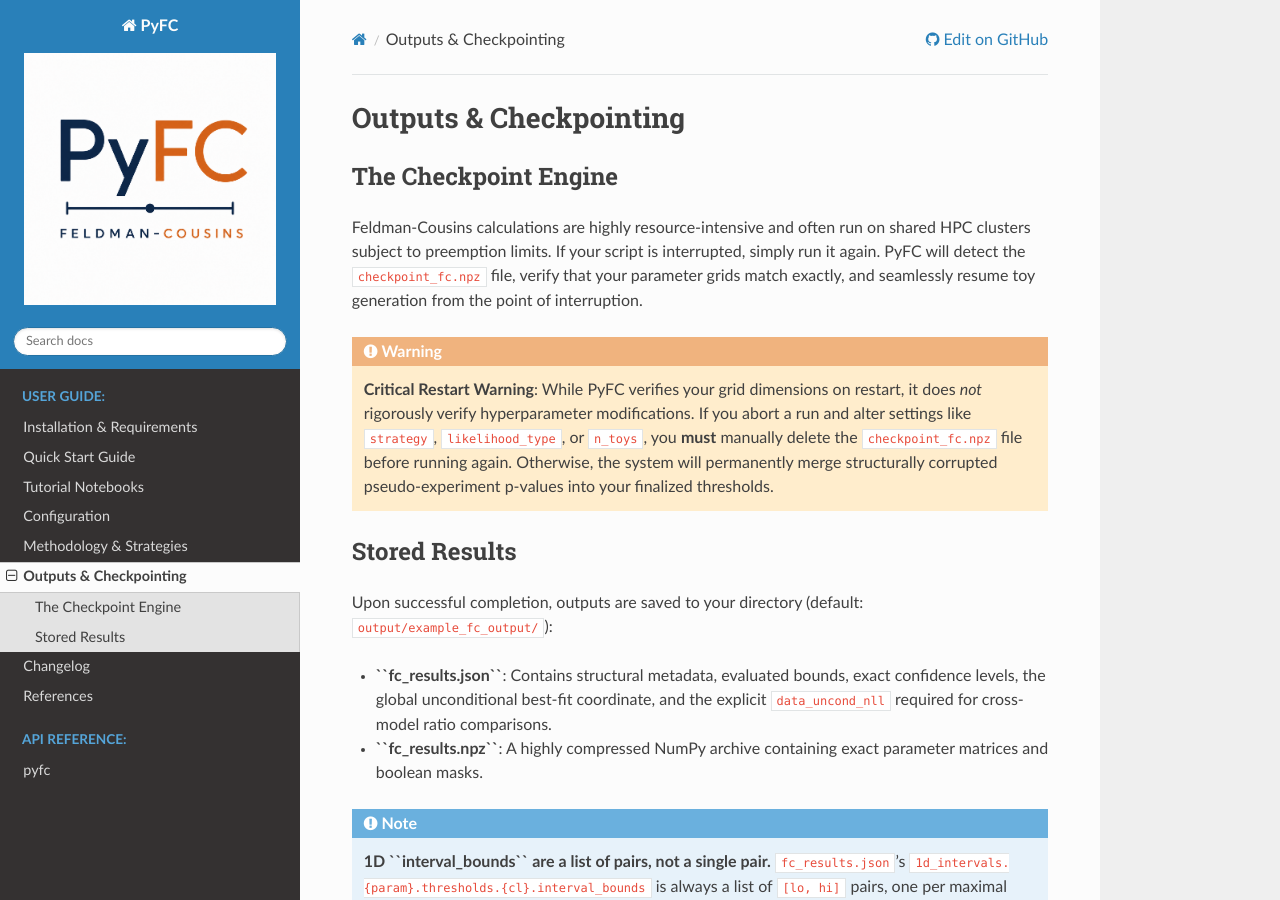
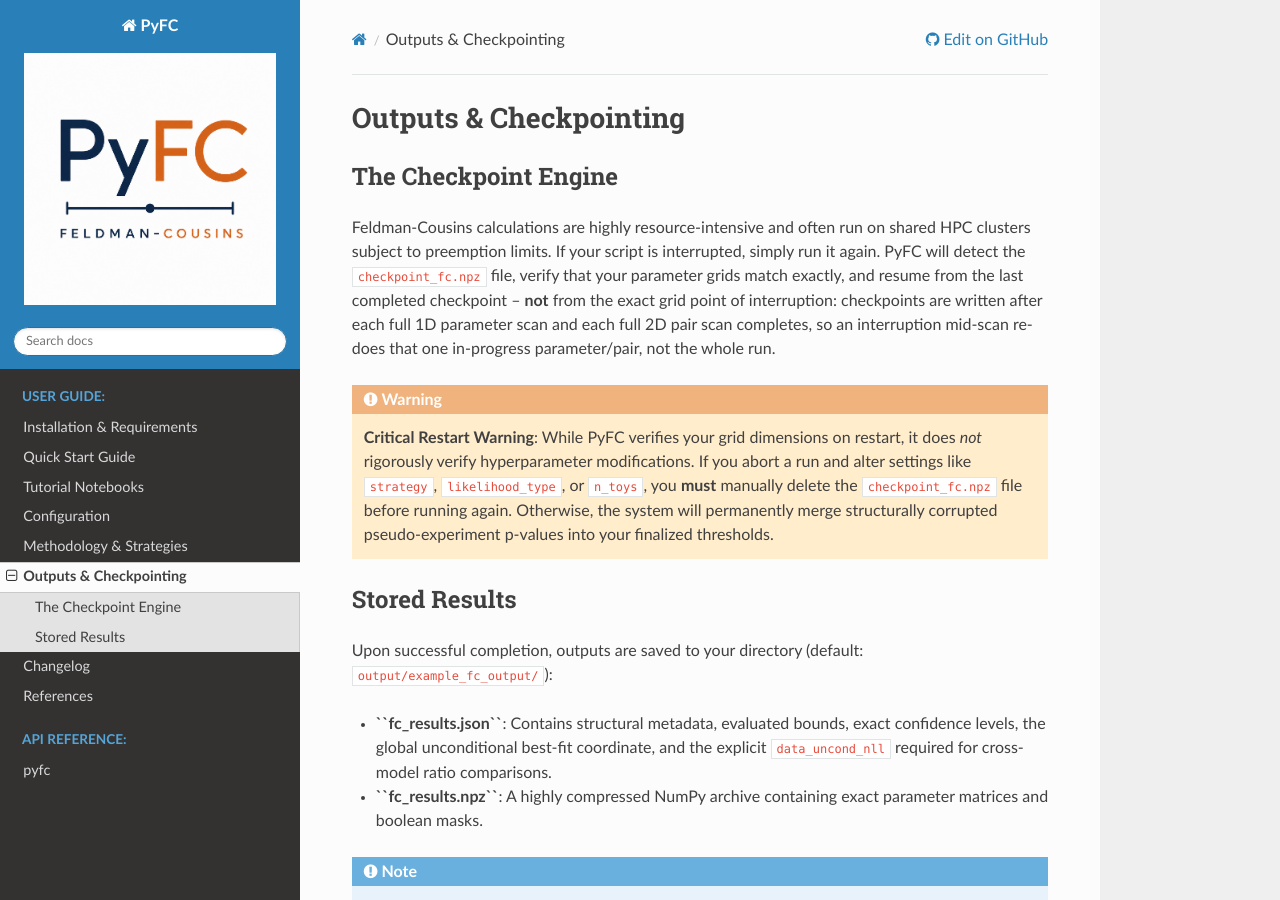
Before and after one commit to mbustama/FeldmanCousins, a Sphinx documentation site: the page built from docs/source/outputs.rst, in a window 1280 px wide and 900 px high. Built offline with Sphinx 7.4.7 and the Read the Docs theme 3.1.0, drawn with Linux system fonts in a browser that asks for light colours.

Commit message:
Fix three inaccurate behavioral claims found by re-verifying docs against code
- README's "press Enter on every question to reproduce
  [compute_fc_intervals's defaults] exactly" was false for num_cores/
  output_file/param_names, which the wizard correctly maps to
  None-sentinels while the adjacent example JSON block shows illustrative
  literal values (8, "fc_results", etc.). Reworded to carve out this
  exception explicitly rather than overclaim exactness -- confirmed by
  actually running the wizard end to end and diffing against the JSON.
- README's and outputs.rst's checkpoint-resume descriptions claimed
  resuming happens "from the exact point of interruption"; the real
  granularity (confirmed via _save_fc_archive's call sites) is
  per-1D-parameter and per-2D-pair, matching what index.rst and
  examples/07_pyfc_checkpointing_tutorial.ipynb already said correctly --
  a real internal inconsistency, not just loose phrasing.
- plotting.generate_corner_plot's docstring claimed it returns None and
  closes the matplotlib figure to free memory; it actually returns the
  live Figure and never closes it (an intentional prior behavior change
  the docstring was never updated to match). Corrected.

Co-Authored-By: Claude Sonnet 5 <noreply@anthropic.com>

```diff
--- a/docs/source/outputs.rst
+++ b/docs/source/outputs.rst
@@ -3,7 +3,7 @@ Outputs & Checkpointing
 
 The Checkpoint Engine
 ---------------------
-Feldman-Cousins calculations are highly resource-intensive and often run on shared HPC clusters subject to preemption limits. If your script is interrupted, simply run it again. PyFC will detect the ``checkpoint_fc.npz`` file, verify that your parameter grids match exactly, and seamlessly resume toy generation from the point of interruption.
+Feldman-Cousins calculations are highly resource-intensive and often run on shared HPC clusters subject to preemption limits. If your script is interrupted, simply run it again. PyFC will detect the ``checkpoint_fc.npz`` file, verify that your parameter grids match exactly, and resume from the last completed checkpoint -- **not** from the exact grid point of interruption: checkpoints are written after each full 1D parameter scan and each full 2D pair scan completes, so an interruption mid-scan re-does that one in-progress parameter/pair, not the whole run.
 
 .. warning::
    **Critical Restart Warning**: While PyFC verifies your grid dimensions on restart, it does *not* rigorously verify hyperparameter modifications. If you abort a run and alter settings like ``strategy``, ``likelihood_type``, or ``n_toys``, you **must** manually delete the ``checkpoint_fc.npz`` file before running again. Otherwise, the system will permanently merge structurally corrupted pseudo-experiment p-values into your finalized thresholds.
```
Also changed, not shown: README.md (+3 -3 lines), 1 other file.
